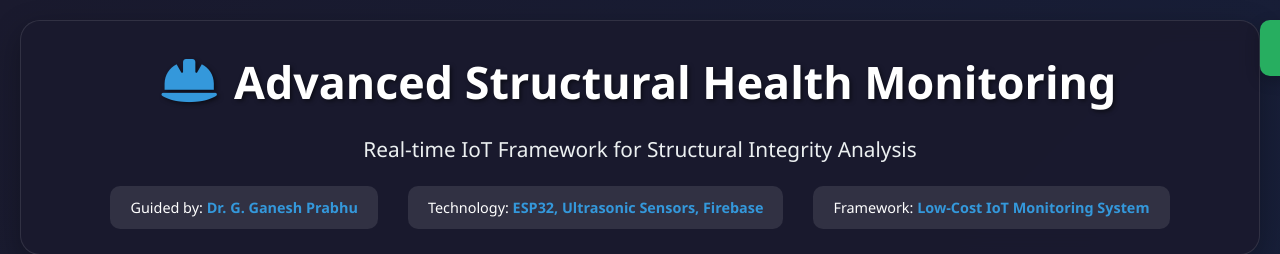
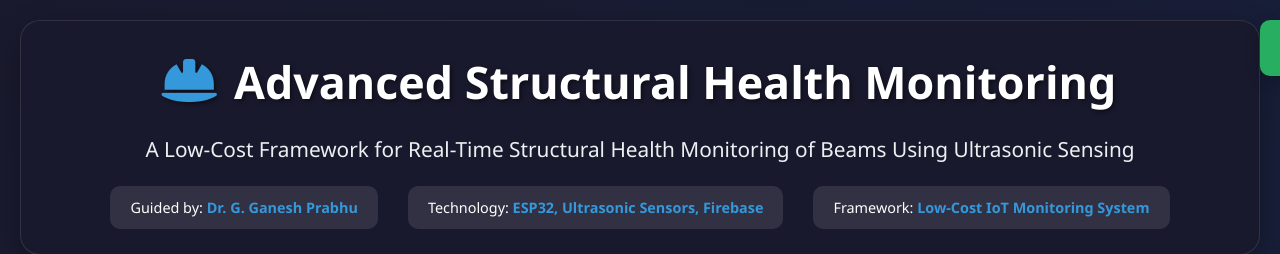
Before and after one commit to Pavan-1522/shm_civil, a plain HTML site: page index.html in a window 1280 px wide. Shown: the top 254 px of the page. Drawn offline with Linux system fonts and the light colour scheme; no server answers.

Commit message:
upadte 1.0

```diff
--- a/index.html
+++ b/index.html
@@ -415,7 +415,7 @@
     <div class="container">
         <div class="header">
             <h1><i class="fas fa-hard-hat"></i> Advanced Structural Health Monitoring</h1>
-            <div class="subtitle">Real-time IoT Framework for Structural Integrity Analysis</div>
+            <div class="subtitle">A Low-Cost Framework for Real-Time Structural Health Monitoring of Beams Using Ultrasonic Sensing</div>
             <div class="project-info">
                 <div class="info-item">Guided by: <strong>Dr. G. Ganesh Prabhu</strong></div>
                 <div class="info-item">Technology: <strong>ESP32, Ultrasonic Sensors, Firebase</strong></div>
```
